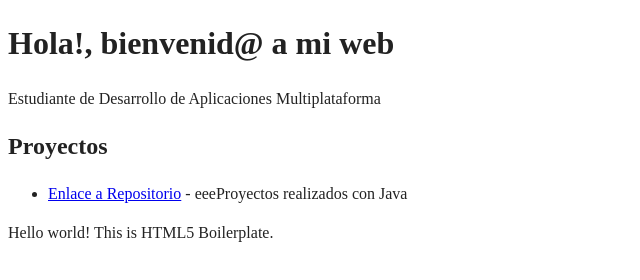
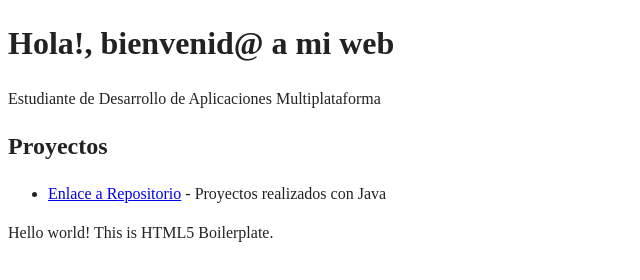
Before and after one commit to Troledbg/Troledbg.github.io, a website built with webpack: page index.html in a window 1280 px wide. Shown: the full height of the page, 0-640 px from the left. Built offline with nearby package versions, Linux system fonts and the light colour scheme.

Commit message:
Fix typo in Java project description

```diff
--- a/index.html
+++ b/index.html
@@ -31,7 +31,7 @@
 <section></section>
   <h2>Proyectos</h2>
   <ul>
-    <li><a href="https://github.com/Troledbg/DAM/tree/main/Programacion/JAVA">Enlace a Repositorio</a> - eeeProyectos realizados con Java</li>
+    <li><a href="https://github.com/Troledbg/DAM/tree/main/Programacion/JAVA">Enlace a Repositorio</a> - Proyectos realizados con Java</li>
   </ul>
   <!-- Add your site or application content here -->
   <p>Hello world! This is HTML5 Boilerplate.</p>
```
